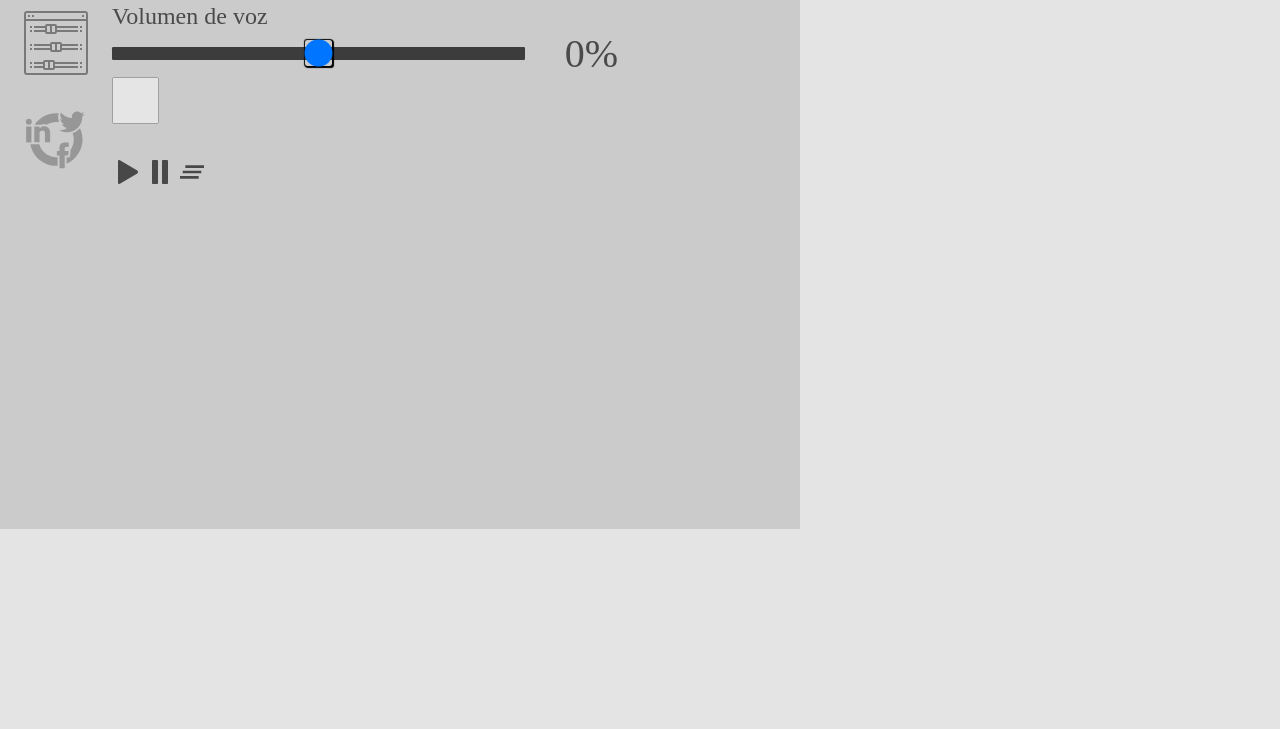
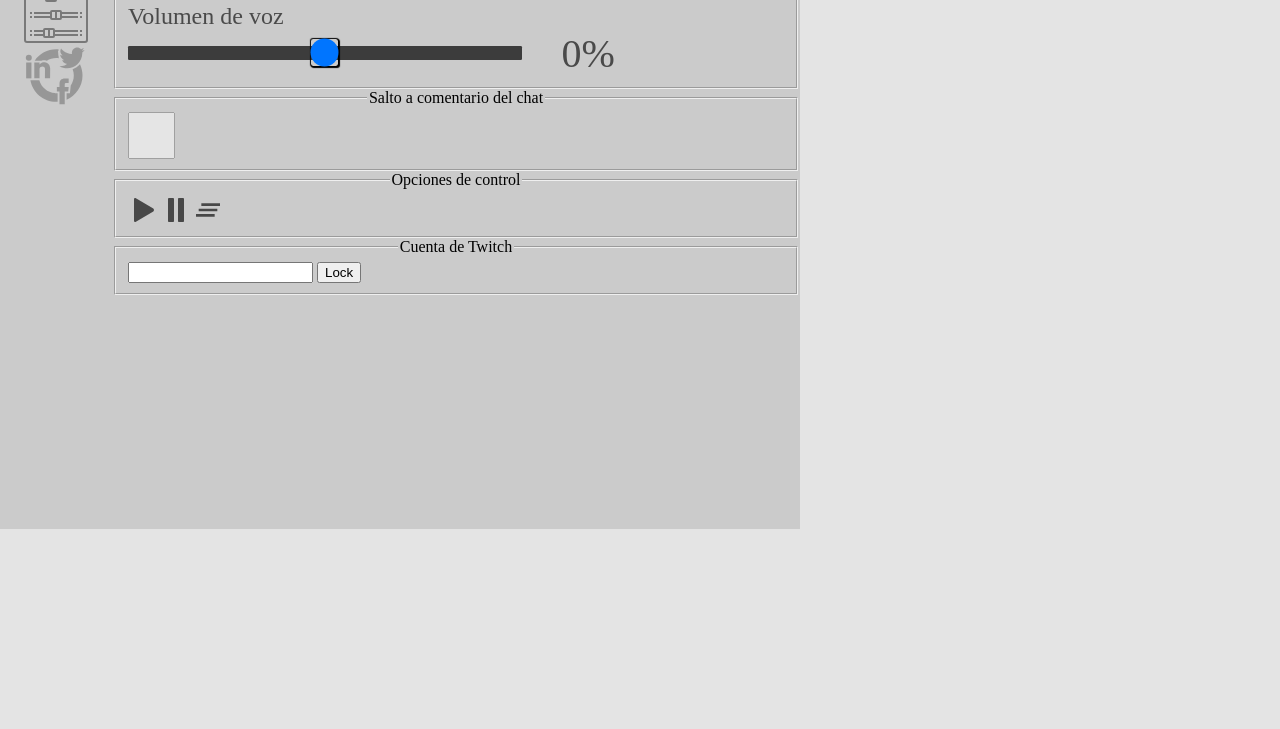
Before and after one commit to Versatelia/rechainbot, an Electron app: page views/index.html in a window 1280 px wide. Shown: the part 71-800 px from the top of the page. Drawn offline with nearby package versions, Linux system fonts and the light colour scheme; no server answers; a web font is replaced by a local one.

Commit message:
Se ha añadido información al control y agregado el formulario del cambio de cuenta a la vista

```diff
--- a/database/config/setup.json
+++ b/database/config/setup.json
@@ -1 +1 @@
-{"options":{"debug":false},"conection":{"cluster":"aws","reconnect":true},"channels":["xisma"],"changeChannel":false,"date":"-DMZ-3-7-2019-H-20-51","volume":1,"percent":100,"lastMessage":true,"delayReading":3000}
+{"options":{"debug":false},"conection":{"cluster":"aws","reconnect":true},"channels":["DanielaAzuaje_"],"changeChannel":false,"date":"-DMZ-0-9-2019-H-14-11","volume":0,"percent":0,"lastMessage":true,"delayReading":3000}
--- a/library/css/index.css
+++ b/library/css/index.css
@@ -76,9 +76,11 @@ bar-nav {
     align-items: center;
     background: #cbcbcb;
 }
-option-control {
-    margin-top: 32px;
+
+legend {
+    text-align: center;
 }
+
 option-control img {
     height: 64px;
     width: 64px;
@@ -94,9 +96,8 @@ main {
     background: #cbcbcb;
 }
 configure {
-    min-height: 550px;
     min-width: 100%;
-    display: none;
+    display: flex;
     background: #cbcbcb;
 }
 options-menu {
@@ -251,7 +252,6 @@ control-volume {
     flex-flow: column;
     font-family: 'SourceSansPro-Regular';
     font-size: 1.5rem;
-    margin-top: 1em;
 }
 control-text {
     color: #4a4a4a;
--- a/views/index.html
+++ b/views/index.html
@@ -25,6 +25,9 @@
         <option-control><img src="../library/image/networks.svg" alt=""></option-control>
       </bar-nav>
       <main>
+        <!-- Barra de control de volumen -->
+        <fieldset>
+          <legend>Control de volumen</legend>
           <control-volume>
             <control-text>Volumen de voz</control-text>
             <control-volume-panel>
@@ -34,24 +37,36 @@
               <volume-view>0%</volume-view>
             </control-volume-panel>
           </control-volume>
+        </fieldset>
+        <!-- Salto por ID a comentario del chat -->
+        <fieldset>
+          <legend>Salto a comentario del chat</legend>
         <search-id>
           <input type="text" id="search-id" name="" value="">
         </search-id>
+        </fieldset>
+        <!-- Control sobre la continuidad de la lectura del chat -->
+        <fieldset>
+          <legend>Opciones de control</legend>
           <bar-options>
             <option-control id="play"><img src="../library/image/play.svg" alt=""></option-control>
             <option-control id="pause"><img src="../library/image/pause.svg" alt=""></option-control>
             <option-control id="cleanAll"><img src="../library/image/readall.svg" alt=""></option-control>
           </bar-options>
+        </fieldset>
         <!-- Se va a mover aqui todo lo relacionado con los controles del chat para
             dejar limpio el historial. -->
-      </main>
         <!-- Esta parte pertenece a la configuración de la cuenta de twitch a la que está leyendo -->
+        <fieldset>
+          <legend>Cuenta de Twitch</legend>
           <configure>
             <form action="" method="post">
               <input id="twitchConfigInput"  type="text" name="" value="">
               <button id="twitchConfigButton"  type="button" name="Lock">Lock</button>
             </form>
           </configure>
+        </fieldset>
+      </main>
     </app>
   </body>
 </html>
```
Also changed, not shown: 1 other file. Lines whose indentation alone changed are shown as unchanged.
